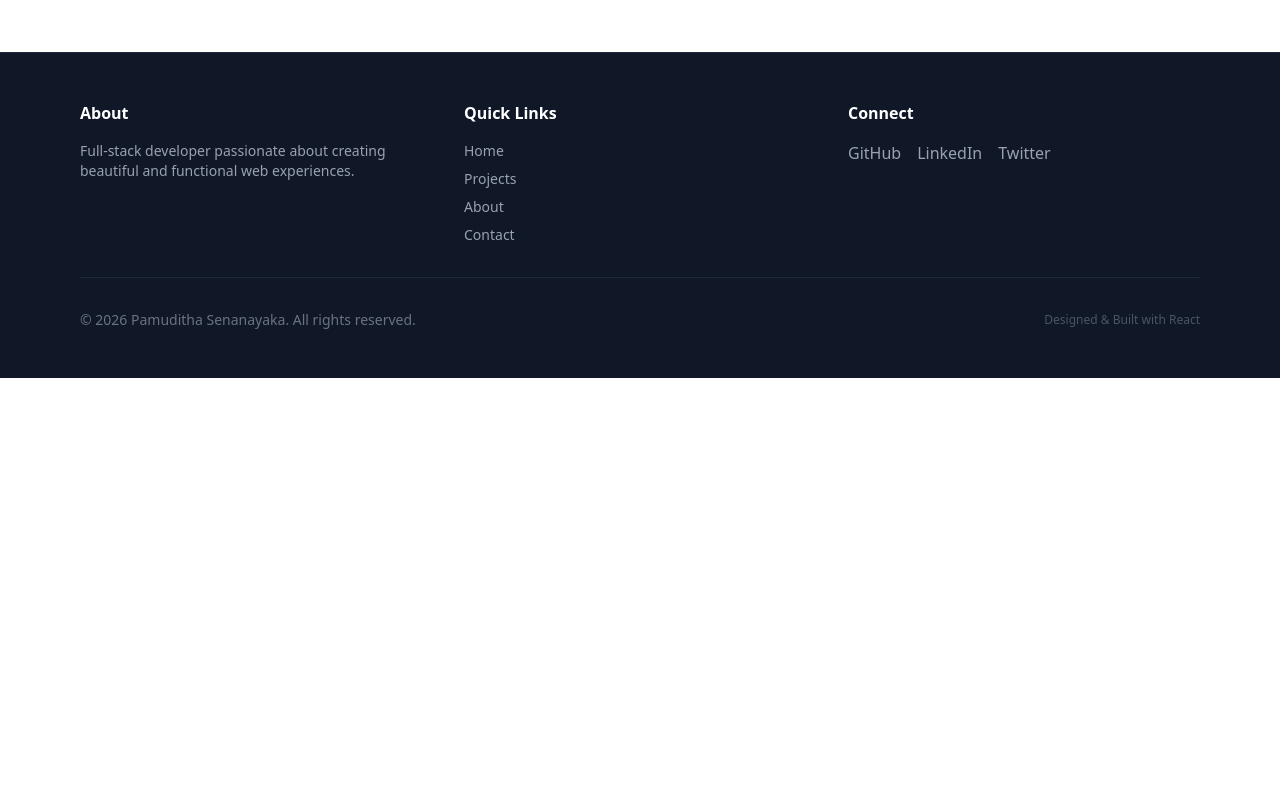
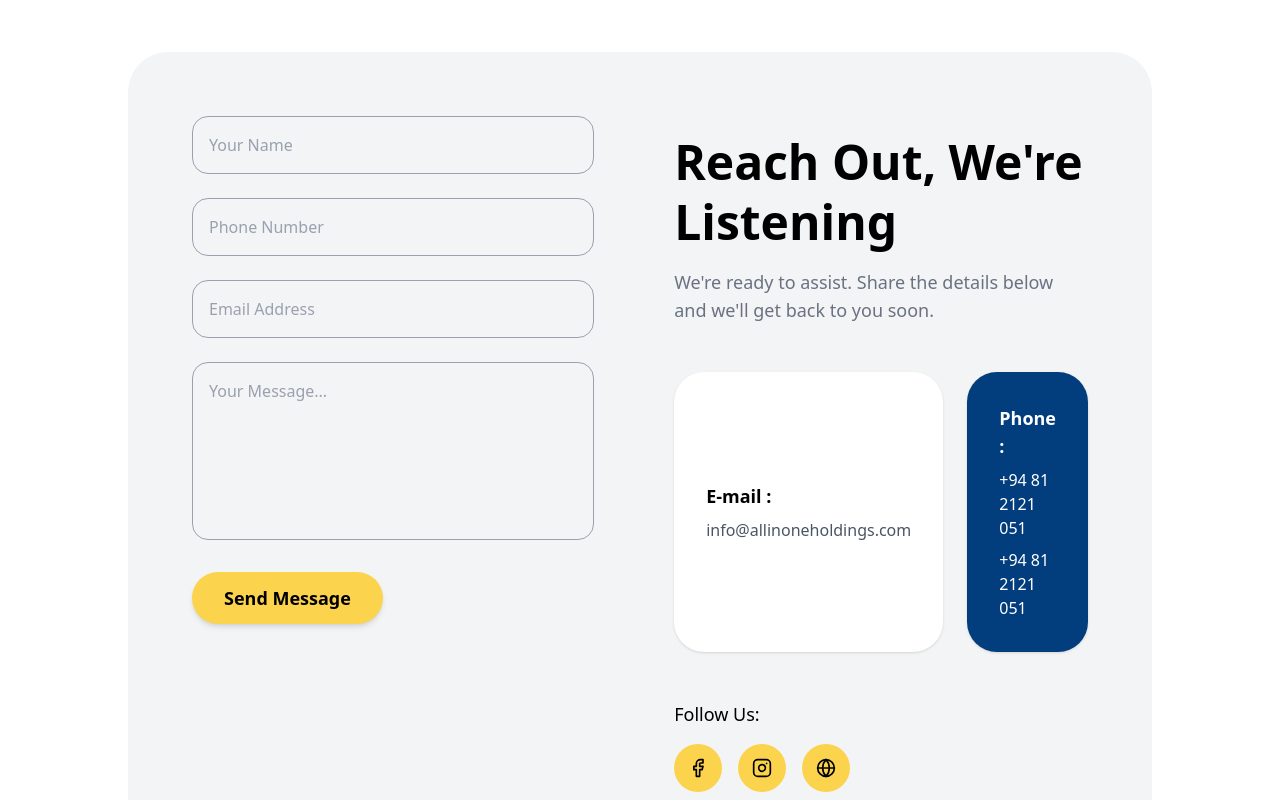
Before and after one commit to PamudithaGa/portfolio, a React (Vite) app: page / in a window 1280 px wide. Shown: the part 2960-3760 px from the top of the page. Before the commit the page ends 3338 px from the top, so only its background shows below. Built offline with nearby package versions, Linux system fonts and the light colour scheme; a web font is replaced by a local one.

Commit message:
feat: add new `Coontact` component and integrate it into `App.tsx`.

```diff
--- a/src/App.tsx
+++ b/src/App.tsx
@@ -4,6 +4,7 @@ import Hero from "./components/Hero";
 import About from "./components/AboutMe";
 import TechStack from "./components/TechStack";
 import Project from "./components/Project";
+import Contact from "./components/Coontact";
 import Footer from "./components/Footer";
 
 function App() {
@@ -27,7 +28,9 @@ function App() {
       <section className="mt-30 w-[80%] mx-auto">
         <Project />
       </section>
-      <section className="mt-30 w-[80%] mx-auto"></section>
+      <section className="mt-30 w-[80%] mx-auto">
+        <Contact />
+      </section>
       <section>
         <Footer />
       </section>
--- /dev/null
+++ b/src/components/Coontact.tsx
@@ -0,0 +1,90 @@
+import React from "react";
+import { Mail, Phone, Facebook, Instagram, Globe } from "lucide-react";
+
+const Coontact: React.FC = () => {
+  return (
+    <div className="w-full bg-gray-100 rounded-[40px] p-8 md:p-16 flex flex-col lg:flex-row gap-12 lg:gap-20 font-sans">
+      {/* Left Column - Form */}
+      <div className="w-full lg:w-1/2 flex flex-col gap-6">
+        <input
+          type="text"
+          placeholder="Your Name"
+          className="w-full p-4 bg-transparent border border-gray-400 rounded-2xl text-gray-700 placeholder-gray-400 focus:outline-none focus:border-blue-500 transition-colors"
+        />
+        <input
+          type="tel"
+          placeholder="Phone Number"
+          className="w-full p-4 bg-transparent border border-gray-400 rounded-2xl text-gray-700 placeholder-gray-400 focus:outline-none focus:border-blue-500 transition-colors"
+        />
+        <input
+          type="email"
+          placeholder="Email Address"
+          className="w-full p-4 bg-transparent border border-gray-400 rounded-2xl text-gray-700 placeholder-gray-400 focus:outline-none focus:border-blue-500 transition-colors"
+        />
+        <textarea
+          placeholder="Your Message..."
+          rows={6}
+          className="w-full p-4 bg-transparent border border-gray-400 rounded-2xl text-gray-700 placeholder-gray-400 focus:outline-none focus:border-blue-500 transition-colors resize-none"
+        />
+
+        <div className="mt-2">
+          <button className="bg-[#FCD34D] text-black font-semibold text-lg px-8 py-3 rounded-full hover:bg-yellow-400 transition-colors shadow-md">
+            Send Message
+          </button>
+        </div>
+      </div>
+
+      {/* Right Column - Info */}
+      <div className="w-full lg:w-1/2 flex flex-col pt-4">
+        <h2 className="text-4xl md:text-5xl font-bold text-black mb-4 leading-tight">
+          Reach Out, We're Listening
+        </h2>
+        <p className="text-gray-500 text-lg mb-12">
+          We're ready to assist. Share the details below and we'll get back to
+          you soon.
+        </p>
+
+        <div className="flex flex-col md:flex-row gap-6 mb-12">
+          {/* Email Card */}
+          <div className="bg-white p-8 rounded-[30px] flex-1 shadow-sm flex flex-col justify-center gap-2">
+            <p className="text-black font-bold text-lg">E-mail :</p>
+            <p className="text-gray-600">info@allinoneholdings.com</p>
+          </div>
+
+          {/* Phone Card */}
+          <div className="bg-[#023e7d] p-8 rounded-[30px] flex-1 shadow-sm text-white flex flex-col justify-center gap-2">
+            <p className="font-bold text-lg">Phone :</p>
+            <p>+94 81 2121 051</p>
+            <p>+94 81 2121 051</p>
+          </div>
+        </div>
+
+        <div className="mt-auto">
+          <p className="text-black text-lg mb-4">Follow Us:</p>
+          <div className="flex gap-4">
+            <a
+              href="#"
+              className="w-12 h-12 bg-[#FCD34D] rounded-full flex items-center justify-center text-black hover:bg-yellow-400 transition-colors"
+            >
+              <Facebook size={20} />
+            </a>
+            <a
+              href="#"
+              className="w-12 h-12 bg-[#FCD34D] rounded-full flex items-center justify-center text-black hover:bg-yellow-400 transition-colors"
+            >
+              <Instagram size={20} />
+            </a>
+            <a
+              href="#"
+              className="w-12 h-12 bg-[#FCD34D] rounded-full flex items-center justify-center text-black hover:bg-yellow-400 transition-colors"
+            >
+              <Globe size={20} />
+            </a>
+          </div>
+        </div>
+      </div>
+    </div>
+  );
+};
+
+export default Coontact;
```
